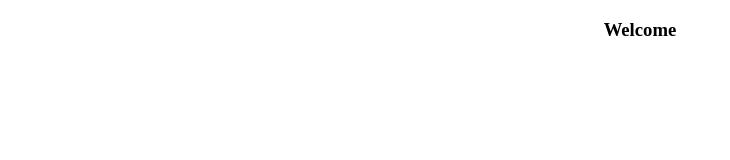
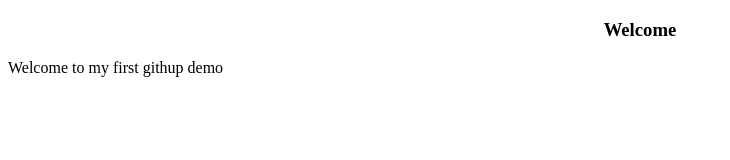
Before and after one commit to Navin-Rosan/Demo, a plain HTML site: page index.html in a window 1280 px wide. Shown: the whole page, without its empty margins (0-730 px from the left). Drawn offline with Linux system fonts and the light colour scheme.

Commit message:
HTML file was created by raj and content added

```diff
--- a/index.html
+++ b/index.html
@@ -10,5 +10,6 @@
     <center>
         <h3>Welcome</h3>
     </center>
+    <p>Welcome to my first githup demo</p>
 </body>
 </html>
```
